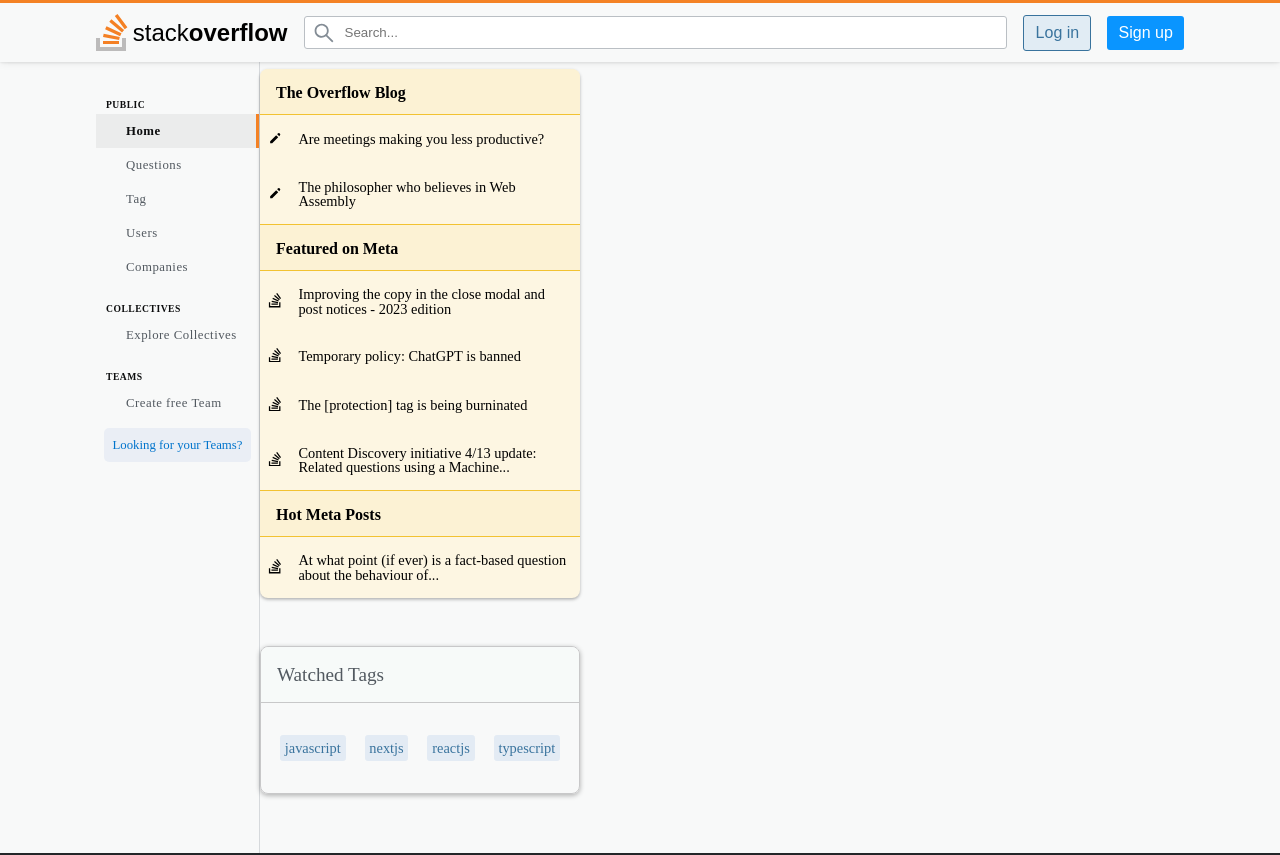
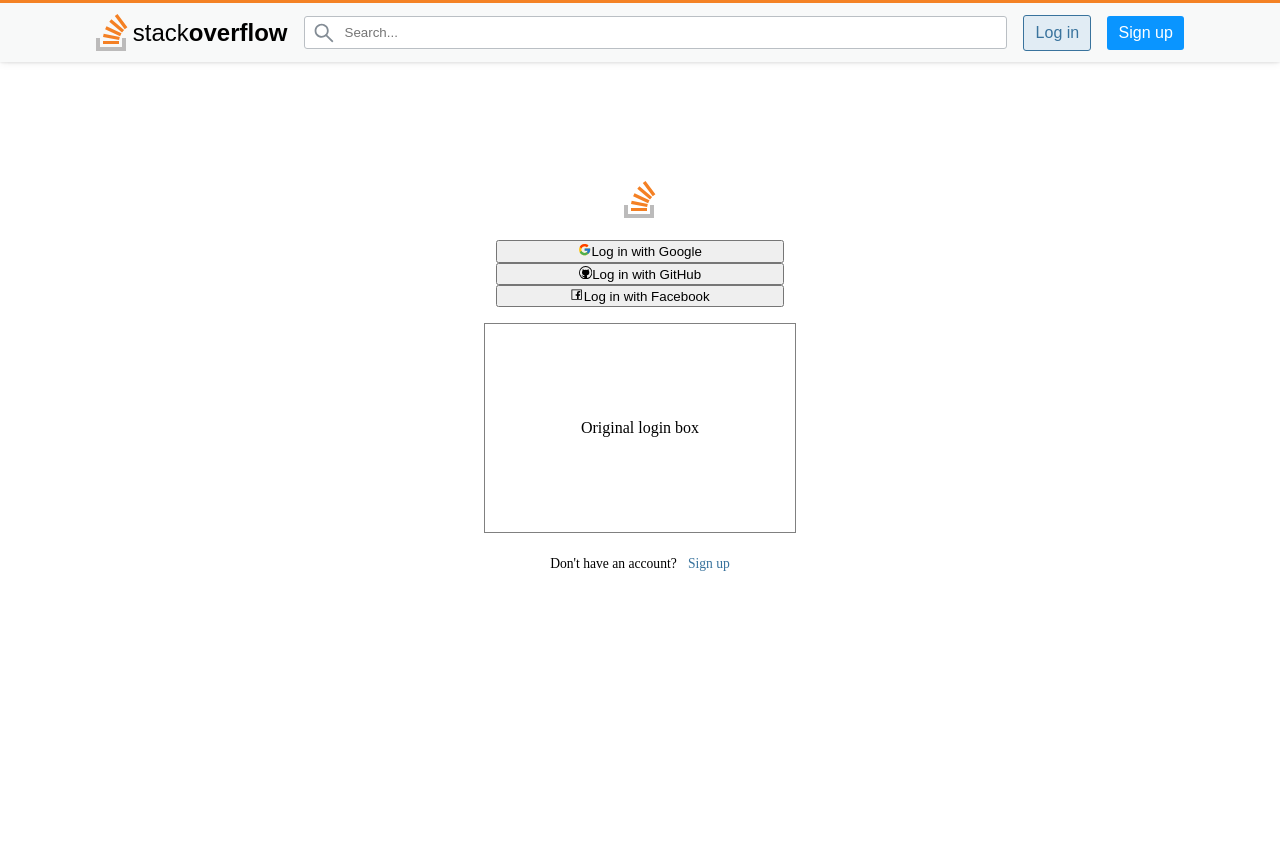
Before and after one commit to codestates-seb/seb43_pre_030, a React (Create React App) app in the folder client/: page /login in a window 1280 px wide. Shown: the top 855 px of the page. After the commit the page ends 800 px from the top, so only its background shows below. Built offline with nearby package versions, Linux system fonts and the light colour scheme.

Commit message:
feat: 진행중인 Login 페이지 import 완료

```diff
--- a/client/src/App.jsx
+++ b/client/src/App.jsx
@@ -18,7 +18,7 @@
       <GlobalStyles />
       <Header logIn={logIn} currentUser={currentUser} />
       <Routes>
-        <Route path="/login" element={<Template />} />
+        <Route path="/login" element={<Login />} />
         <Route path="/register" element={<Template />} />
         <Route path="/ask" element={<Template />} />
         <Route path="/" element={<Template currentUser={currentUser} />}>
```
